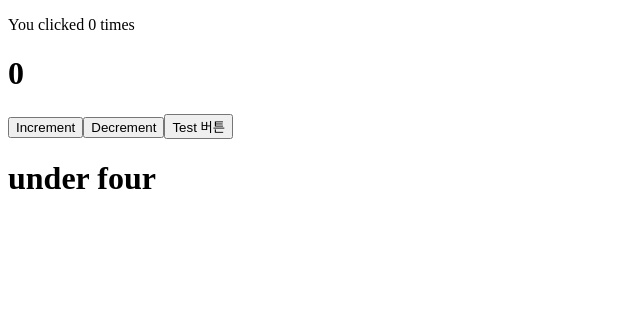
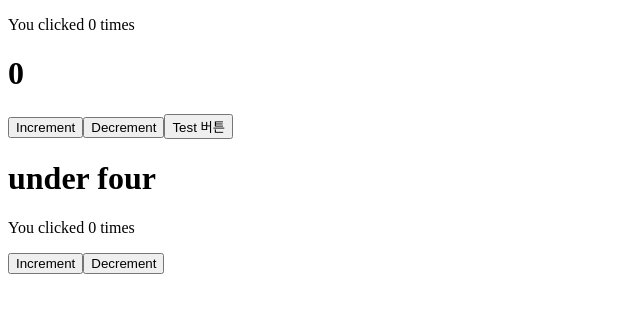
Before and after one commit to Juling0304/pythonStudy, a Next.js app in the folder frontend/: page / in a window 1280 px wide. Shown: the top 312 px of the page, without its empty margins (0-640 px from the left). Built offline with nearby package versions, Linux system fonts and the light colour scheme.

Commit message:
fix: frontend - 동적라우팅

```diff
--- /dev/null
+++ b/frontend/components/index/counter.js
@@ -0,0 +1,16 @@
+'use client'
+
+import React from "react"
+
+function Counter(props) {
+
+  return (
+    <div>
+      <p>You clicked {props.count} times</p>
+      <button onClick={() => props.setCount(props.count + 1)}>Increment</button>
+      <button onClick={() => props.setCount(props.count - 1)}>Decrement</button>
+    </div>
+  )
+}
+
+export default Counter
--- a/frontend/pages/index.js
+++ b/frontend/pages/index.js
@@ -1,16 +1,25 @@
-import React, { useState, useEffect } from 'react'
-import GetNumber from '../components/getNumber'
+import React, { useState, useEffect, lazy, Suspense } from 'react'
+import Counter from '../components/index/counter'
+
+// import GetNumber from '../components/getNumber'
+// const GetNumber = React.lazy(() => import('../components/getNumber'))
+const GetNumber = lazy(() => import('../components/getNumber'))
 
 function IndexPage() {
   const [count, setCount] = useState(0)
 
   useEffect(() => {
     document.title = `You clicked ${count} times`
+    printLog()
   }, [count]) // 'count' 값이 변경될 때마다 이 효과가 실행됩니다
 
   function handleClick(event) {
     console.log('Button clicked')
     console.log(event.target.value)
+  }
+
+  function printLog() {
+    console.log('1231231313')
   }
   return (
     <div>
@@ -19,7 +28,11 @@ function IndexPage() {
       <button onClick={() => setCount(count + 1)}>Increment</button>
       <button onClick={() => setCount(count - 1)}>Decrement</button>
       <button onClick={handleClick} value="test1" data-uri="localhost:8000">Test 버튼</button>
-      <GetNumber count={count} />
+      <Suspense fallback={<div>Loading...</div>}>
+        <GetNumber count={count} />
+      </Suspense>
+      <Counter count={count} setCount={setCount}/>
+
     </div>
   )
 }
```
Also changed, not shown: frontend/pages/test/[id].js (added, +17 -0 lines).
